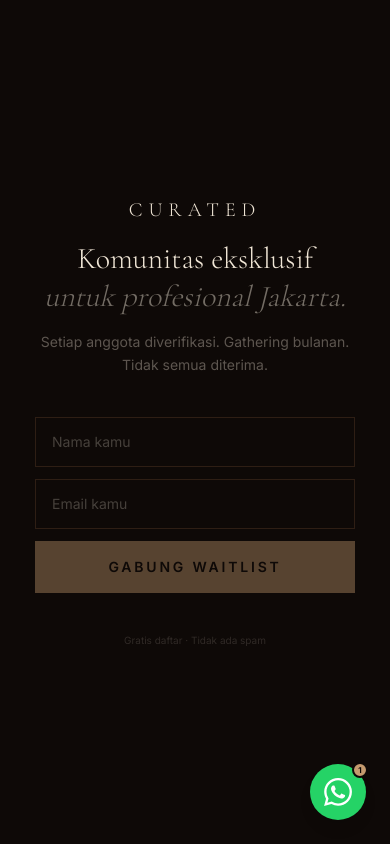
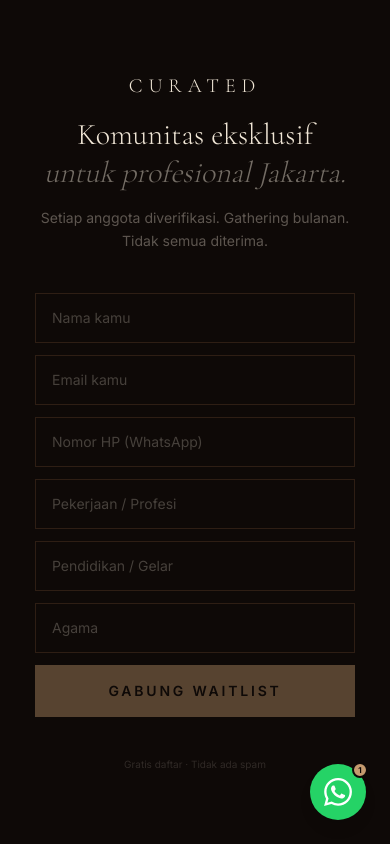
Before and after one commit to handyman30/curated, a Next.js app: page /start in a window 390 px wide. Built offline with nearby package versions, Linux system fonts and the light colour scheme.

Commit message:
Add phone, occupation, education, religion fields to /start waitlist
Co-Authored-By: Claude Sonnet 4.6 <noreply@anthropic.com>

```diff
--- a/app/api/waitlist/route.ts
+++ b/app/api/waitlist/route.ts
@@ -3,7 +3,7 @@ import { supabaseAdmin } from '@/lib/supabase'
 import { Resend } from 'resend'
 
 export async function POST(req: NextRequest) {
-  const { email, name } = await req.json()
+  const { email, name, phone, occupation, education, religion } = await req.json()
 
   if (!email) return NextResponse.json({ error: 'Email required' }, { status: 400 })
 
@@ -12,11 +12,27 @@ export async function POST(req: NextRequest) {
     return NextResponse.json({ error: (e as Error).message }, { status: 500 })
   }
 
-  const { error } = await admin.from('profiles').upsert({
+  let { error } = await admin.from('profiles').upsert({
     email,
     name: name || null,
+    phone: phone || null,
+    occupation: occupation || null,
+    education: education || null,
+    religion: religion || null,
     status: 'waitlist',
   }, { onConflict: 'email' })
+
+  // Fall back if education/religion columns don't exist yet
+  if (error?.message?.includes('education') || error?.message?.includes('religion')) {
+    const result = await admin.from('profiles').upsert({
+      email,
+      name: name || null,
+      phone: phone || null,
+      occupation: occupation || null,
+      status: 'waitlist',
+    }, { onConflict: 'email' })
+    error = result.error
+  }
 
   if (error) return NextResponse.json({ error: error.message }, { status: 500 })
 
@@ -29,7 +45,7 @@ export async function POST(req: NextRequest) {
         from: 'Curated <onboarding@resend.dev>',
         to: founderEmail,
         subject: `Waitlist — ${name || email}`,
-        html: `<body style="background:#0E0907;color:#F0E6D6;font-family:Georgia,serif;padding:40px 24px;"><p style="color:#C49A6E;font-size:11px;letter-spacing:0.3em;text-transform:uppercase;">New Waitlist Signup</p><h2 style="font-weight:300;">${name || '—'}</h2><p style="color:#C4AD97;">${email}</p></body>`,
+        html: `<body style="background:#0E0907;color:#F0E6D6;font-family:Georgia,serif;padding:40px 24px;"><p style="color:#C49A6E;font-size:11px;letter-spacing:0.3em;text-transform:uppercase;">New Waitlist Signup</p><h2 style="font-weight:300;">${name || '—'}</h2><p style="color:#C4AD97;">${email}</p>${phone ? `<p style="color:#C4AD97;">📱 ${phone}</p>` : ''}${occupation ? `<p style="color:#C4AD97;">💼 ${occupation}</p>` : ''}${education ? `<p style="color:#C4AD97;">🎓 ${education}</p>` : ''}${religion ? `<p style="color:#C4AD97;">🕌 ${religion}</p>` : ''}</body>`,
       }))
     }
     sends.push(resend.emails.send({
--- a/app/start/page.tsx
+++ b/app/start/page.tsx
@@ -5,6 +5,10 @@ import { useState } from 'react'
 export default function StartPage() {
   const [email, setEmail] = useState('')
   const [name, setName] = useState('')
+  const [phone, setPhone] = useState('')
+  const [occupation, setOccupation] = useState('')
+  const [education, setEducation] = useState('')
+  const [religion, setReligion] = useState('')
   const [loading, setLoading] = useState(false)
   const [done, setDone] = useState(false)
   const [error, setError] = useState('')
@@ -17,7 +21,7 @@ export default function StartPage() {
     const res = await fetch('/api/waitlist', {
       method: 'POST',
       headers: { 'Content-Type': 'application/json' },
-      body: JSON.stringify({ email, name }),
+      body: JSON.stringify({ email, name, phone, occupation, education, religion }),
     })
     const json = await res.json()
     setLoading(false)
@@ -70,6 +74,42 @@ export default function StartPage() {
             onChange={e => setEmail(e.target.value)}
             className="w-full bg-transparent border border-espresso-border text-cream placeholder-cream/25 text-sm font-sans px-4 py-3.5 outline-none focus:border-cognac/50 transition-colors"
           />
+          <input
+            type="tel"
+            placeholder="Nomor HP (WhatsApp)"
+            value={phone}
+            onChange={e => setPhone(e.target.value)}
+            className="w-full bg-transparent border border-espresso-border text-cream placeholder-cream/25 text-sm font-sans px-4 py-3.5 outline-none focus:border-cognac/50 transition-colors"
+          />
+          <input
+            type="text"
+            placeholder="Pekerjaan / Profesi"
+            value={occupation}
+            onChange={e => setOccupation(e.target.value)}
+            className="w-full bg-transparent border border-espresso-border text-cream placeholder-cream/25 text-sm font-sans px-4 py-3.5 outline-none focus:border-cognac/50 transition-colors"
+          />
+          <input
+            type="text"
+            placeholder="Pendidikan / Gelar"
+            value={education}
+            onChange={e => setEducation(e.target.value)}
+            className="w-full bg-transparent border border-espresso-border text-cream placeholder-cream/25 text-sm font-sans px-4 py-3.5 outline-none focus:border-cognac/50 transition-colors"
+          />
+          <select
+            value={religion}
+            onChange={e => setReligion(e.target.value)}
+            className="w-full bg-espresso border border-espresso-border text-sm font-sans px-4 py-3.5 outline-none focus:border-cognac/50 transition-colors appearance-none"
+            style={{ color: religion ? '#F0E6D6' : 'rgba(240,230,214,0.25)' }}
+          >
+            <option value="" disabled>Agama</option>
+            <option value="Islam">Islam</option>
+            <option value="Kristen">Kristen</option>
+            <option value="Katolik">Katolik</option>
+            <option value="Hindu">Hindu</option>
+            <option value="Buddha">Buddha</option>
+            <option value="Konghucu">Konghucu</option>
+            <option value="Lainnya">Lainnya</option>
+          </select>
           {error && <p className="text-red-400/70 text-xs font-sans">{error}</p>}
           <button
             type="submit"
```
